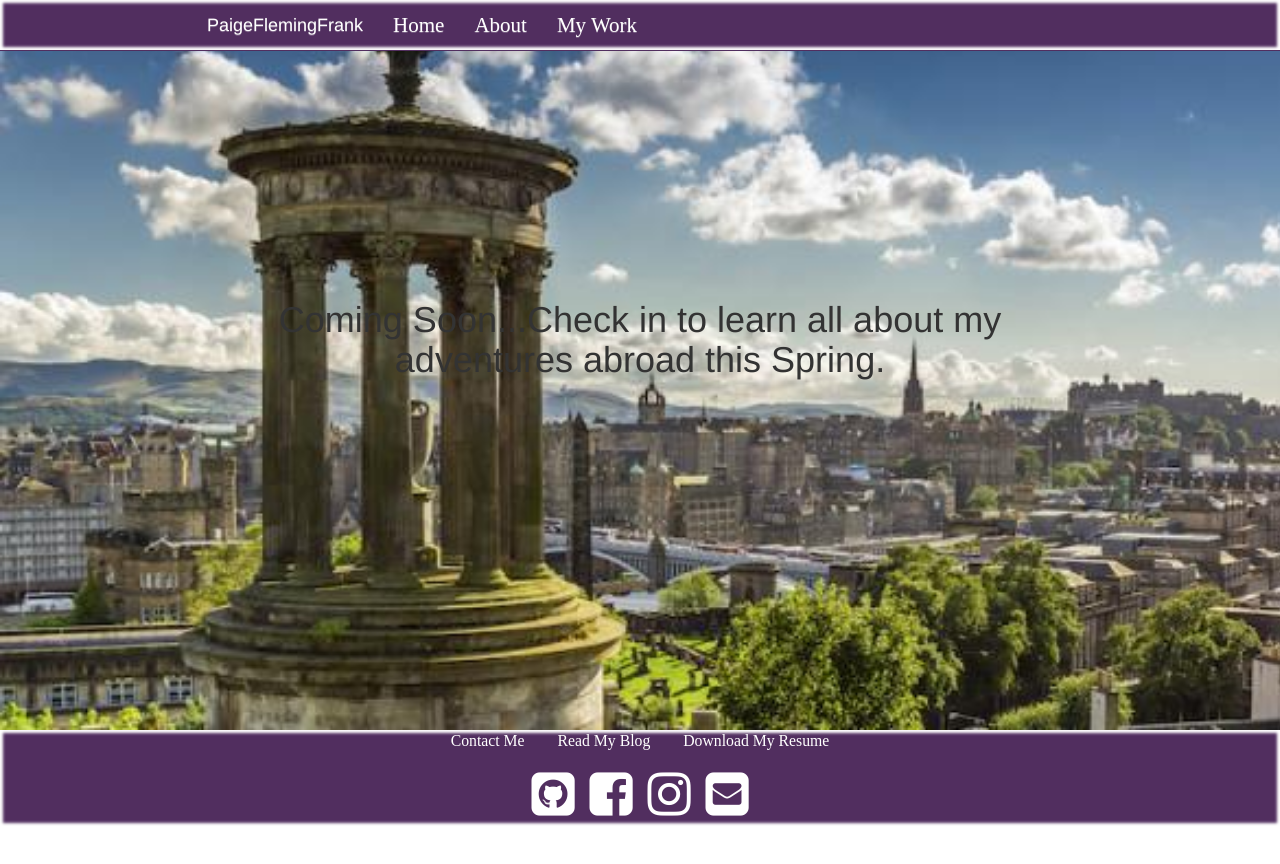
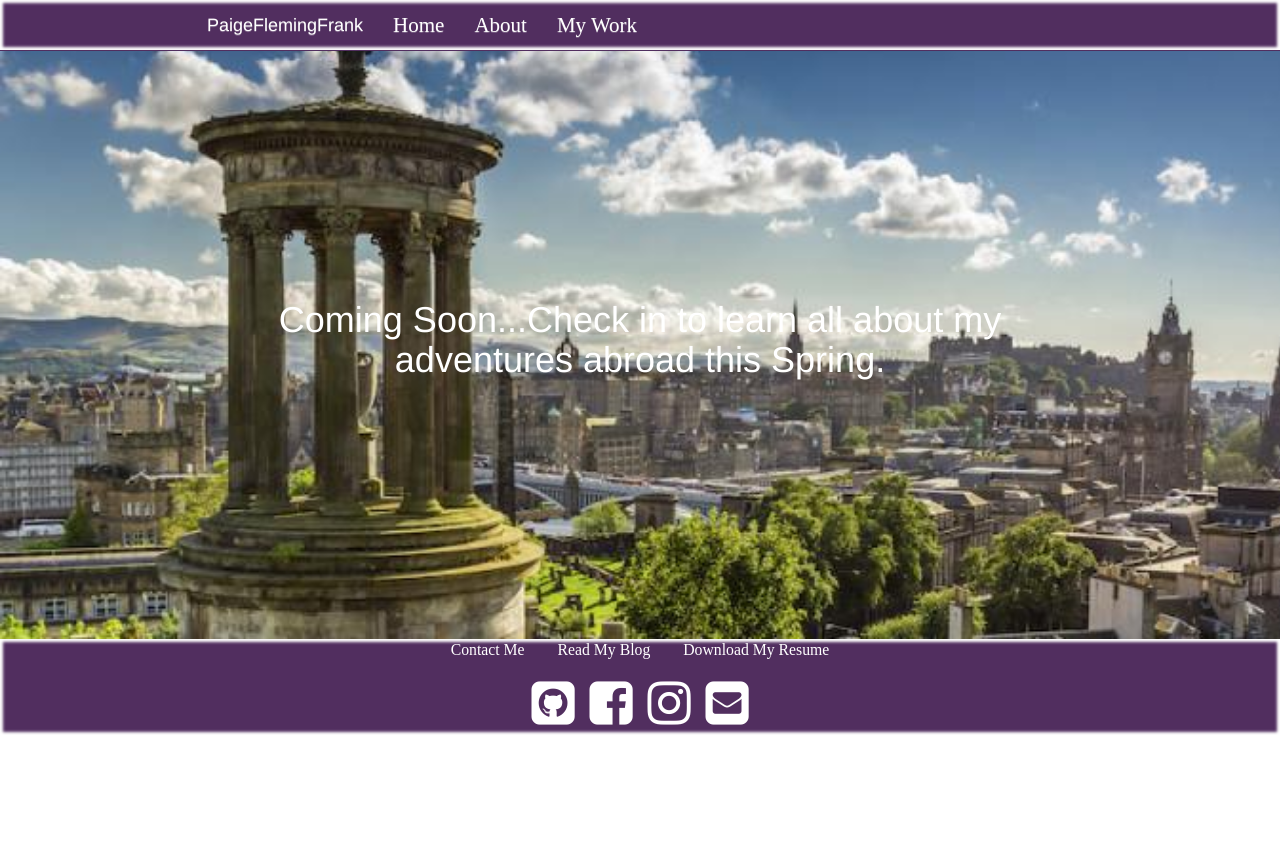
Before and after one commit to pfrank7/pfrank7.github.io, a Jekyll site: the page built from Blog.html, in a window 1280 px wide. Shown: the top 864 px of the page. Built offline with Jekyll 4.4.1, drawn with Linux system fonts in a browser that asks for light colours; nearby versions of some CDN libraries.

Commit message:
Update Blog.html

```diff
--- a/Blog.html
+++ b/Blog.html
@@ -6,10 +6,9 @@
   .scotland {
     background-image: url("edi.jpg");
     background-size:cover;
-    height:700px;
     padding:250px;
   }
 </style>
 <div class = "scotland">
-<h1 style = "text-align:center;"> Coming Soon...Check in to learn all about my adventures abroad this Spring. </h1>
+<h1 style = "text-align:center;color:white;"> Coming Soon...Check in to learn all about my adventures abroad this Spring. </h1>
 </div>
```
